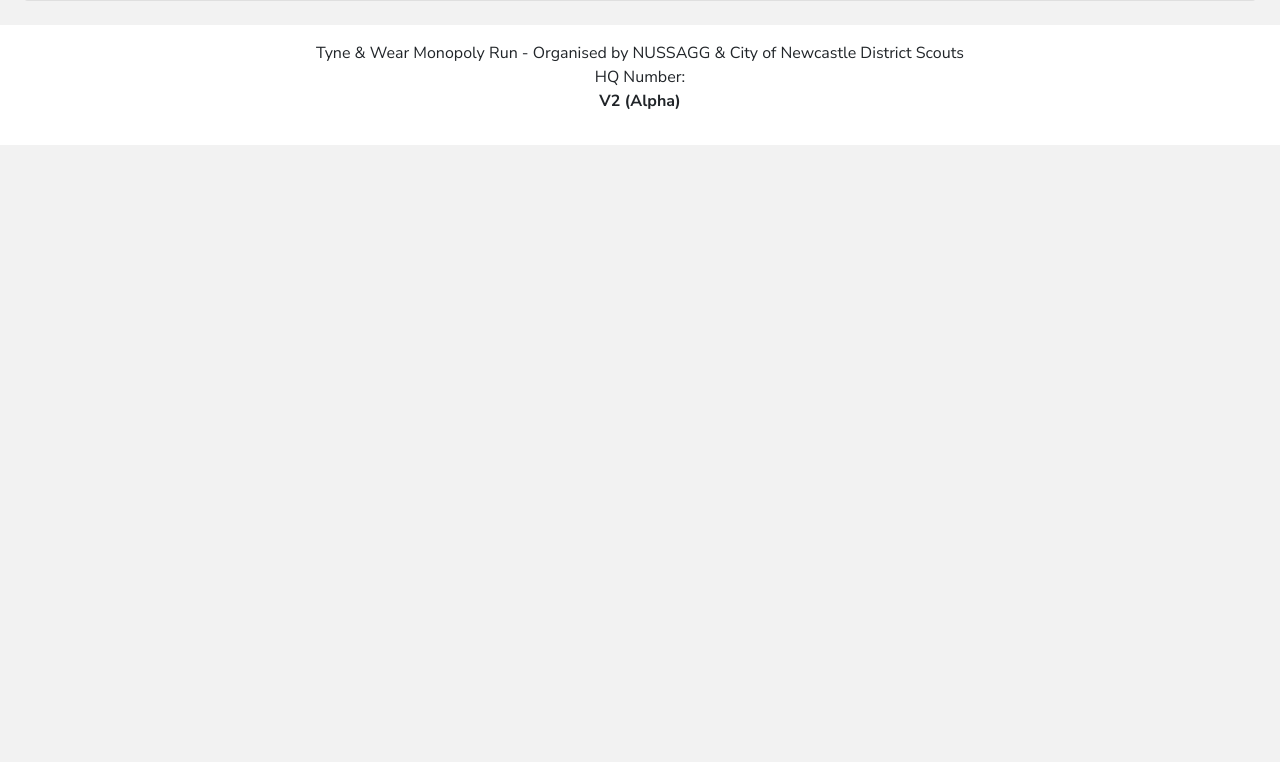
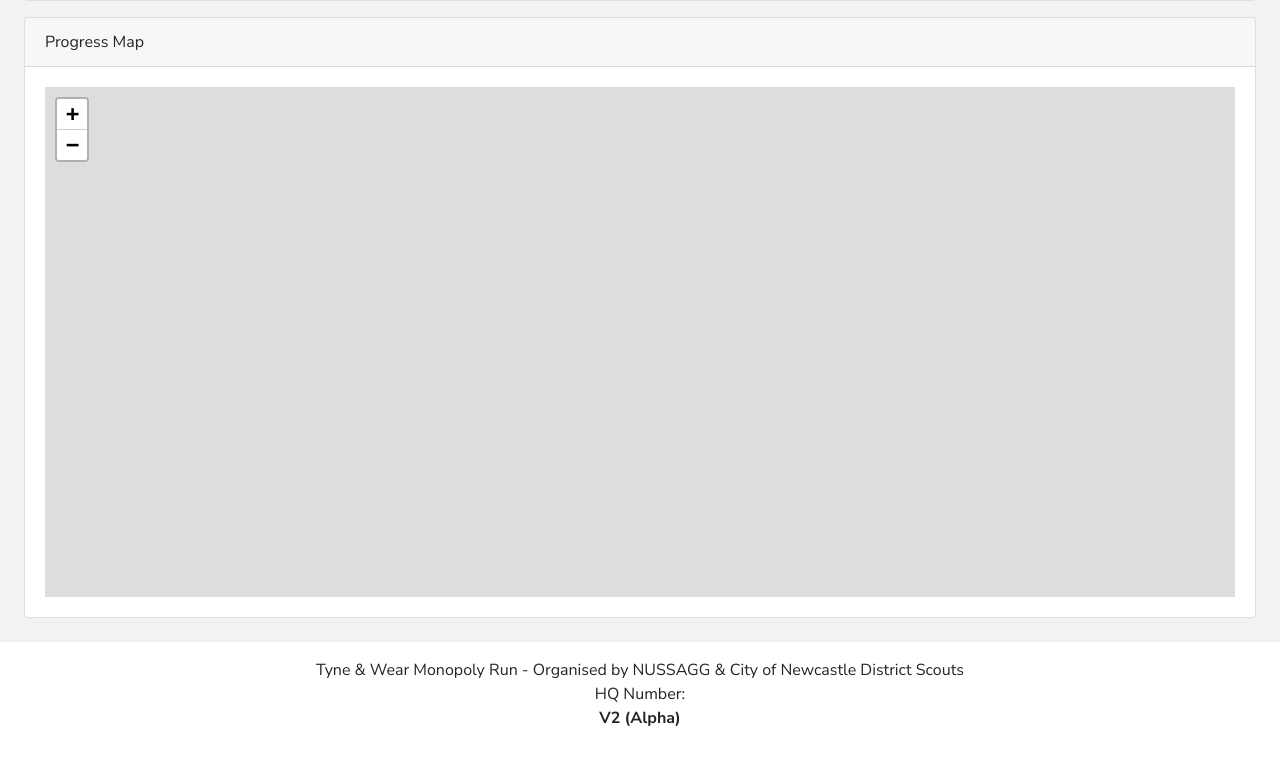
Before and after one commit to JWB-Git/monopoly-run, a PHP site: page /groups/index.php in a window 1280 px wide. Shown: the part 238-1000 px from the top of the page. Before the commit the page ends 383 px from the top, so only its background shows below. Run offline with PHP 8.4, Linux system fonts and the light colour scheme; the visitor is signed in with stand-in values (Sample User, id 1); data that the repository does not hold is empty; some libraries are stand-ins or nearby versions.

Commit message:
Added Map to Group Index Page

```diff
--- a/groups/index.php
+++ b/groups/index.php
@@ -90,6 +90,18 @@ require_once "../api/upload-data.php";
 				</div>
 			</div>
 		</div>
+		<div class="row mt-3">
+			<div class="col">
+				<div class="card">
+					<div class="card-header">Progress Map</div>
+					<div class="card-body">
+						<div class="embed-responsive embed-responsive-21by9">
+							<iframe src="../map/map.php?group_name=<?php echo $_SESSION['username'] ?>"></iframe>
+						</div>
+					</div>
+				</div>
+			</div>
+		</div>
 	</div>
 
 	<footer class="bg-white p-3 mt-4 text-center">
```
